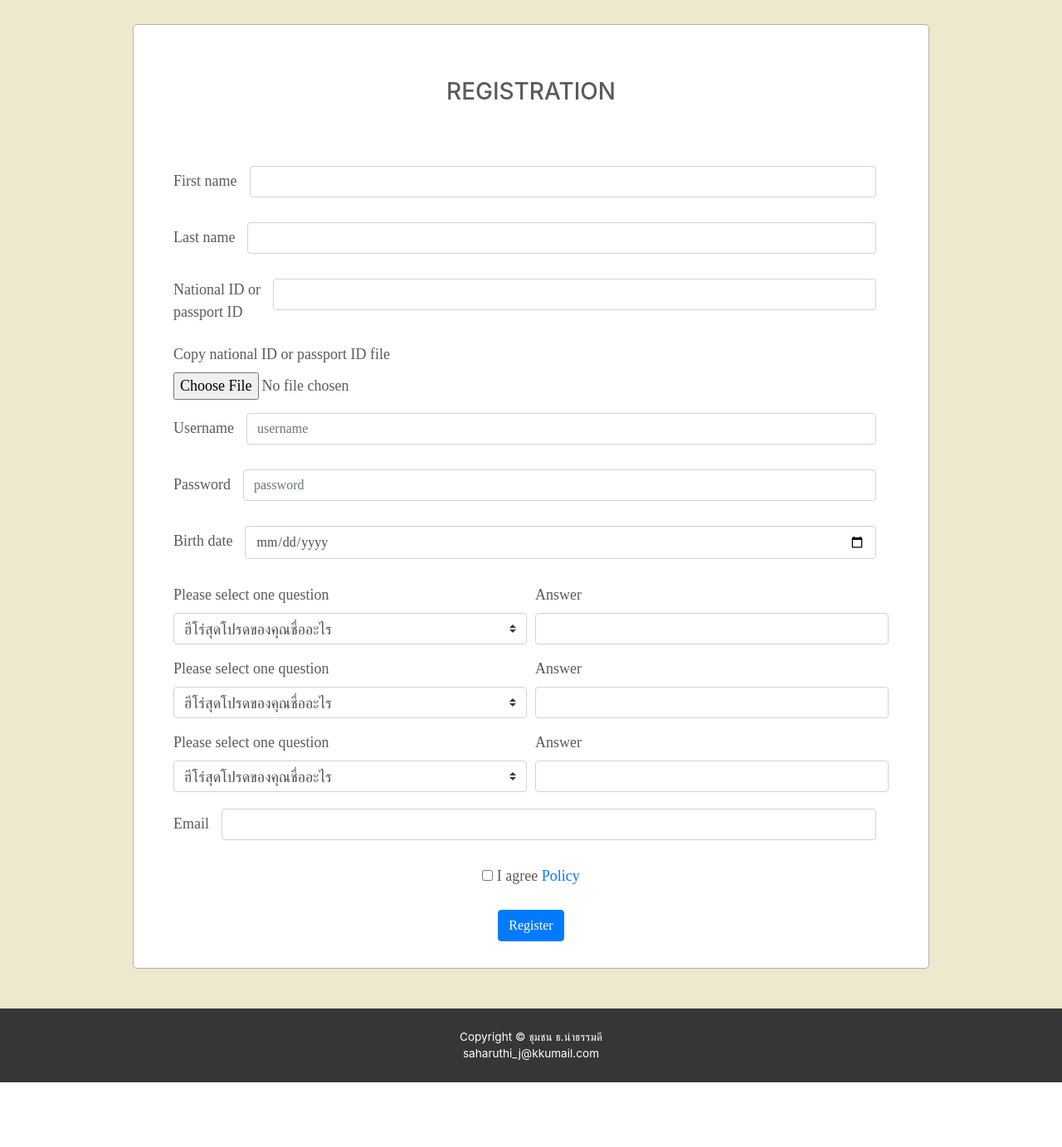
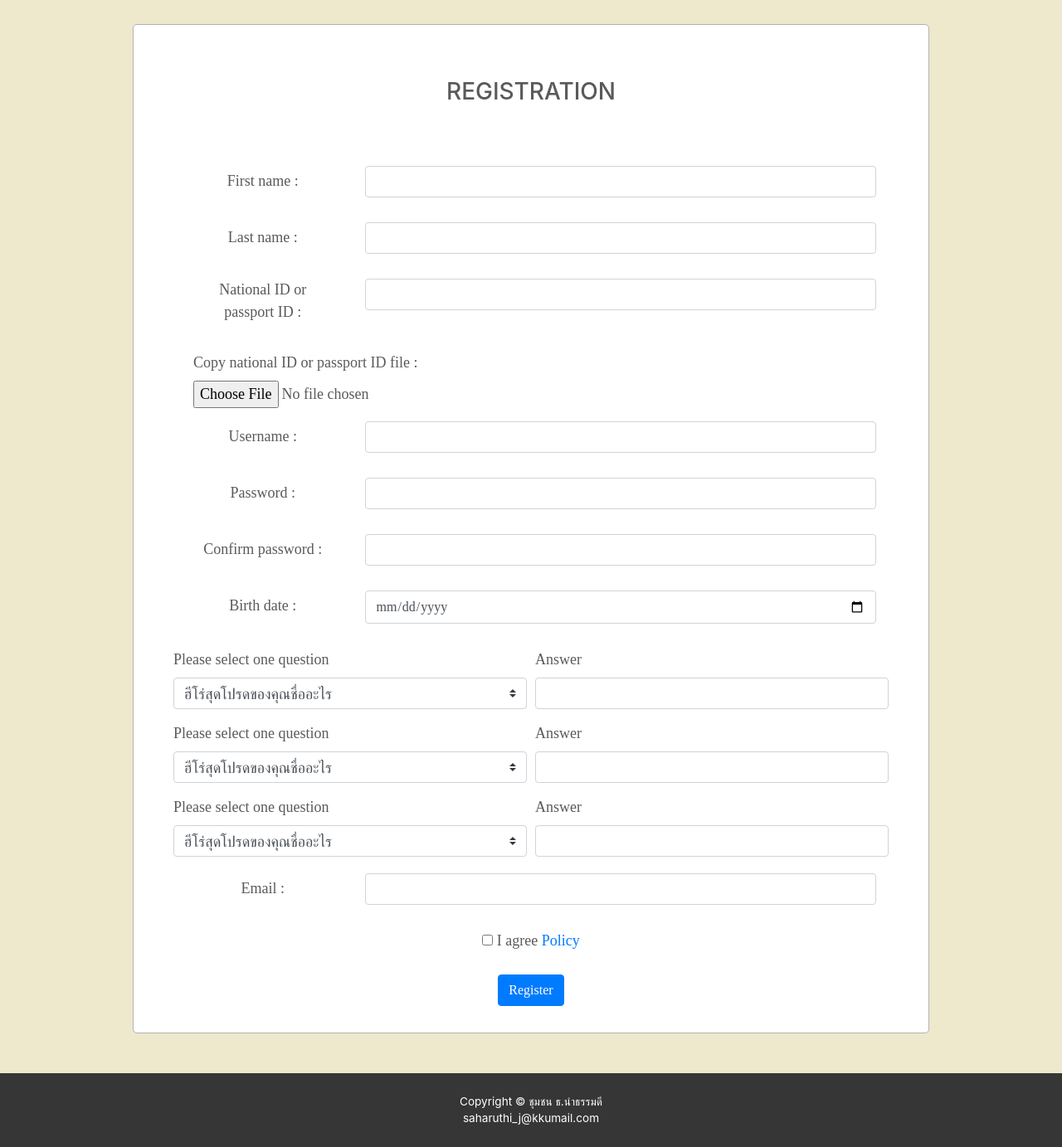
Before and after one commit to Sahamitr-coding/LoveDhamma, a PHP site: page /register.php in a window 1280 px wide. Shown: the part 308-1691 px from the top of the page at 83% size. Before the commit the page ends 1613 px from the top, so only its background shows below. Run offline with PHP 8.4, Linux system fonts and the light colour scheme; some libraries are stand-ins or nearby versions; some web fonts are replaced.

Commit message:
17-Mar-18 V1.1.2 edit all

```diff
--- a/css/main.css
+++ b/css/main.css
@@ -7,6 +7,8 @@
     position: inherit;
     margin: 0 auto;
 }
+
+
 /* end เพิ่ม */
 .font-Tri {
     font-family: 'Trirong', serif;
@@ -217,6 +219,11 @@
     padding-left: 15px;
     margin-right: auto;
     margin-left: auto;
+}
+
+.container_baby{
+    padding-right: 15%;
+    padding-left: 15%;
 }
 
 .container:before,
--- a/news_form.php
+++ b/news_form.php
@@ -70,7 +70,7 @@
     </nav>
     <!-- end แก้ไข -->
 
-    <div class="container font-Tri" style="margin-top: 5rem; color: black;" >
+    <div class="container_baby font-Tri" style="margin-top: 5rem; color: black;" >
     	<h3 class="text-center " style="font-weight: bold;">
         <?php
           echo $result["title"];
@@ -88,7 +88,7 @@
     ?>
     </p>
 		<br><br>
-		<div class="container row font-Tri" style="margin-top: 5rem">
+		<div class="container_baby row font-Tri" style="margin: 3rem 0;">
         <div class="previos-news text-left col">
           <?php
             if(isset($previous['title'])){
--- a/register.php
+++ b/register.php
@@ -10,6 +10,7 @@
       "copy_file" => "",
       "username" => "",
       "password" => "",
+      "confirm_password" => "",
       "birth_date" => "",
       "answer_1" => "",
       "answer_2" => "",
@@ -112,6 +113,14 @@
       }
     }else{
       $err['password'] = $please_insert_i;
+    }
+
+    if(isset($_POST['password']) && isset($_POST['confirm-password']) && ($_POST['password'] !== $_POST['confirm-password'])){
+      $err['confirm_password'] = "Password doesn't match!.";
+    }else if($_POST['confirm-password'] == null){
+      $err['confirm_password'] = $please_insert_i;
+    }else{
+      $err['confirm_password'] = "";
     }
 
 
@@ -217,6 +226,7 @@
       "copy_file" => "",
       "username" => "",
       "password" => "",
+      "confirm_password" =>"",
       "birth_date" => "",
       "answer_1" => "",
       "answer_2" => "",
@@ -264,9 +274,7 @@
                   <button class="dropbtn"><a href="index.php">Home</a></button>
                   <div class="dropdown-content">
                       <a href="news1.html">News and   Announcement</a>
-
                   </div>
-
               </li>
               <li><a href="#">Knowledge sources</a></li>
               <li><a href="#">Events</a></li>
@@ -284,8 +292,10 @@
       <!-- First name -->
       <div class="form-group">
         <div class="row">
-          <label for="name" style="margin-top: 5px;">First name</label>
-          <div class="col">
+          <div class="col text-center">
+            <label for="name" style="margin-top: 5px;">First name :</label>
+          </div>
+          <div class="col-9">
             <input type="text" class="form-control row" name="name" id="name" aria-describedby="name-help" autocomplete="off"  >
             <small id="name-help" class="form-text row" style="color: red;">
               <?php
@@ -299,8 +309,10 @@
       <!-- Last name -->
       <div class="form-group">
         <div class="row">
-          <label for="surname" style="margin-top: 5px;">Last name</label>
-          <div class="col">
+          <div class="col text-center">
+            <label for="surname" style="margin-top: 5px;">Last name :</label>
+          </div>
+          <div class="col-9">
             <input type="text" class="form-control row" name="surname" id="surname" aria-describedby="surname-help" autocomplete="off">
            <small id="surname-help" class="form-text row" style="color: red;">
              <?php
@@ -314,8 +326,10 @@
       <!-- passport-id or national-id -->
       <div class="form-group">
         <div class="row">
-          <label for="code-id" style="margin-top: 0px;">National ID or <br> passport ID</label>
-          <div class="col">
+          <div class="col text-center">
+            <label for="code-id" style="margin-top: 0px;">National ID or<br>passport ID :</label>
+          </div>
+          <div class="col-9">
             <input type="text" class="form-control row" name="code-id" id="code-id" aria-describedby="code-id-help" autocomplete="off">
             <small id="code-id-help" style="color: red;" class="form-text row">
               <?php
@@ -327,8 +341,8 @@
       </div>
 
       <!-- Copy national-id or passport-id file -->
-      <div class="form-group" style="margin-top: 10px;">
-        <label for="file-upload">Copy national ID or passport ID file</label>
+      <div class="form-group" style="margin-top: 10px; margin-left: 1.5rem">
+        <label for="file-upload">Copy national ID or passport ID file :</label>
         <input type="file" name="file" class="form-control-file" id="file-upload" aria-describedby="upload-help"
         >
         <small id="upload-help" class="form-text" style="color: red;">
@@ -342,9 +356,11 @@
       <!-- username -->
       <div class="form-group">
         <div class="row">
-          <label for="username" style="margin-top: 5px;">Username</label>
-          <div class="col">
-            <input type="text" class="form-control row" name="username" id="username" aria-describedby="username-help" placeholder="username" autocomplete="off" >
+          <div class="col text-center">
+            <label for="username" style="margin-top: 5px;">Username :</label>
+          </div>
+          <div class="col-9">
+            <input type="text" class="form-control row" name="username" id="username" aria-describedby="username-help" autocomplete="off" >
             <small id="username-help" class="form-text row" style="color: red;">
               <?php
                 echo $err['username'];
@@ -358,9 +374,11 @@
       <!-- password -->
       <div class="form-group">
         <div class="row">
-          <label for="password" style="margin-top: 5px;">Password</label>
-          <div class="col">
-            <input type="password" class="form-control row" name="password" id="password" aria-describedby="password-help" placeholder="password" autocomplete="off" >
+          <div class="col text-center">
+            <label for="password" style="margin-top: 5px;">Password :</label>
+          </div>
+          <div class="col-9">
+            <input type="password" class="form-control row" name="password" id="password" aria-describedby="password-help" autocomplete="off" >
             <small id="password-help" class="form-text row" style="color: red">
               <?php
                 echo $err['password'];
@@ -370,11 +388,30 @@
         </div>
       </div>
 
+       <!-- Confirm password -->
+      <div class="form-group">
+        <div class="row">
+          <div class="col text-center">
+            <label for="confirm-password" style="margin-top: 5px;">Confirm password :</label>
+          </div>
+          <div class="col-9">
+            <input type="password" class="form-control row" name="confirm-password" id="password" aria-describedby="confirm-password-help" autocomplete="off" >
+            <small id="confirm-password-help" class="form-text row" style="color: red">
+              <?php
+                echo $err['confirm_password'];
+              ?>
+            </small>
+          </div>
+        </div>
+      </div>
+
       <!-- Birth date -->
       <div class="form-group">
         <div class="row">
-          <label for="birth-date" style="margin-top: 5px">Birth date</label>
-          <div class="col">
+          <div class="col text-center">
+            <label for="birth-date" style="margin-top: 5px">Birth date :</label>
+          </div>
+          <div class="col-9">
             <input type="date" class="form-control row" name="birth-date" id="birth-date" aria-describedby="birth-date-help" placeholder="birth date" autocomplete="off" >
             <small id="birth-date-help" class="form-text row" style="color: red;">
               <?php
@@ -463,8 +500,10 @@
       <!-- email -->
       <div class="form-group" style="margin-top: 20px;">
         <div class="row">
-          <label for="email" style="margin-top: 5px;">Email</label>
-          <div class="col">
+          <div class="col text-center">
+            <label for="email" style="margin-top: 5px;">Email :</label>
+          </div>
+          <div class="col-9">
             <input type="email" class="form-control row" name="email" id="email" aria-describedby="email-help" autocomplete="off" >
             <small id="email-help" style="color: red;" class="form-text row" >
               <?php
```
